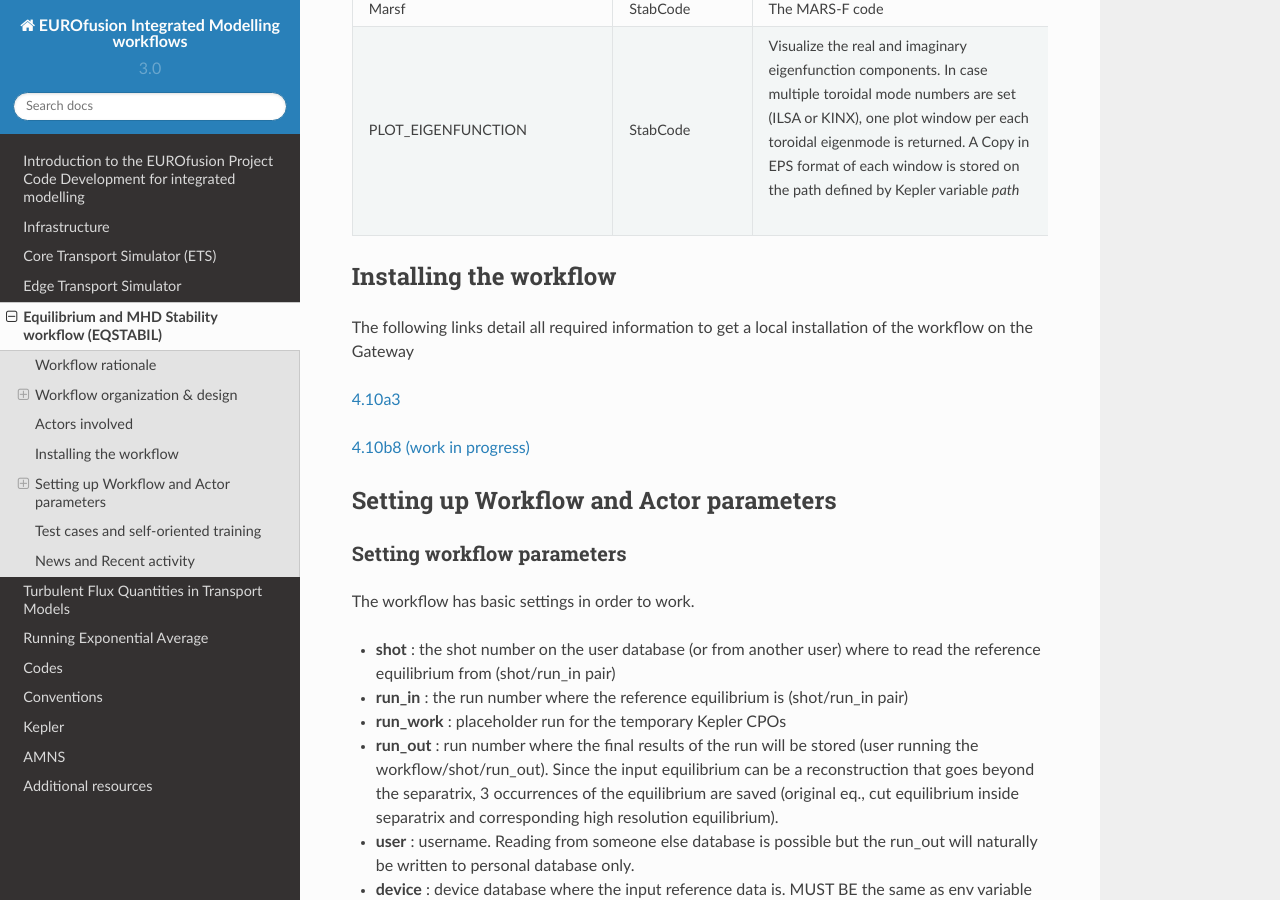
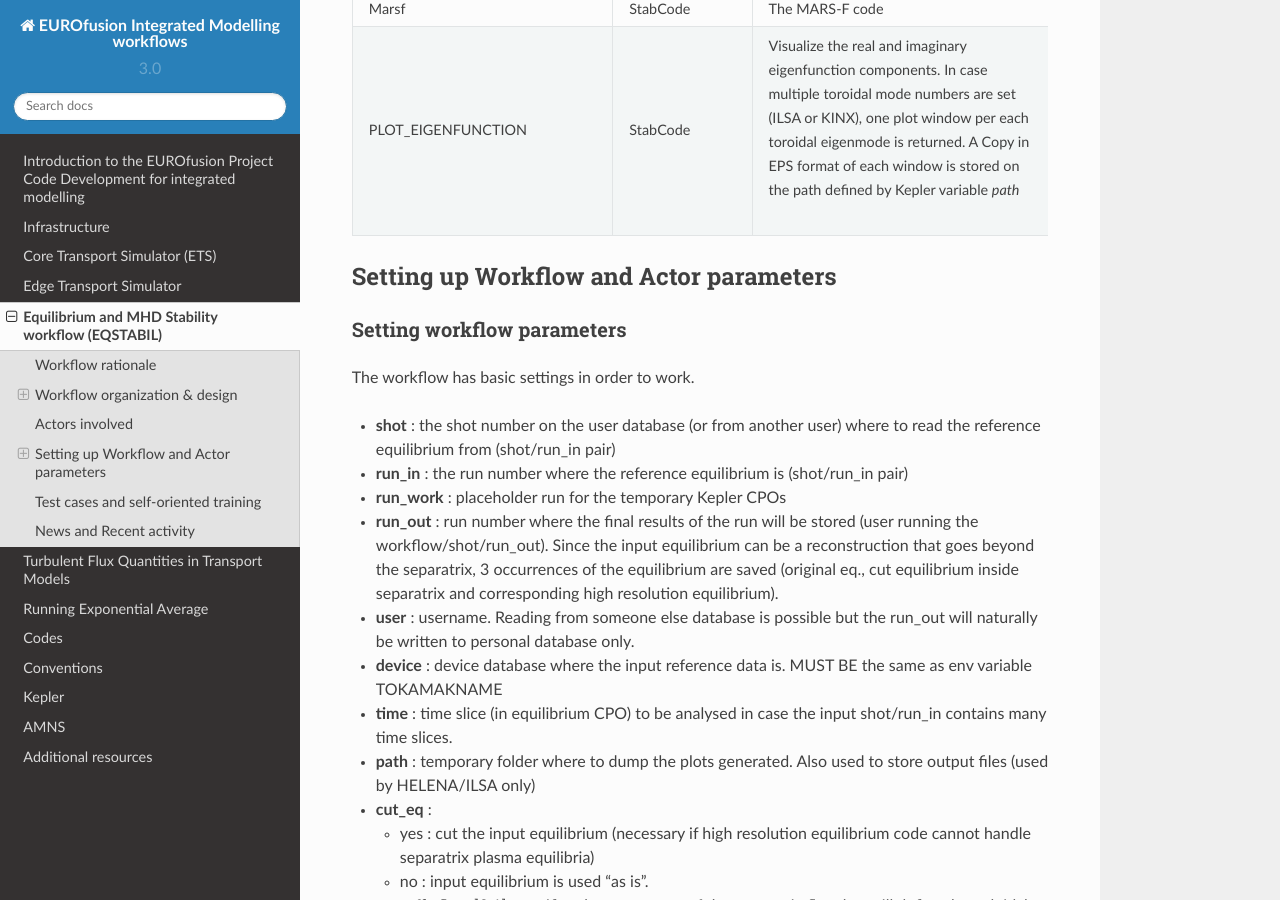
Before and after one commit to WPCD-Workflows/documentation, a Sphinx documentation site: the page built from source/es.rst, in a window 1280 px wide and 900 px high, scrolled down 5382 px. Built offline with Sphinx 7.4.7 and the Read the Docs theme 2.0.0, drawn with Linux system fonts in a browser that asks for light colours.

Commit message:
Update es.rst

```diff
--- a/source/es.rst
+++ b/source/es.rst
@@ -300,15 +300,6 @@ Actors involved
 |                       |                       |   Kepler variable *path*|
 +-----------------------+-----------------------+-------------------------+
 
-Installing the workflow
-=======================
-
-The following links detail all required information to get a local
-installation of the workflow on the Gateway
-
-`4.10a3 <https://portal.eufus.eu/twiki/bin/view/Main/EQSTABIL_install_410a3>`__
-
-`4.10b8 (work in progress) <https://portal.eufus.eu/twiki/bin/edit/Main/EQSTABIL_install_410b10?topicparent=Main.KeplerWorkflow_EQSTABIL;nowysiwyg=0>`__
 
 Setting up Workflow and Actor parameters
 ========================================
```
